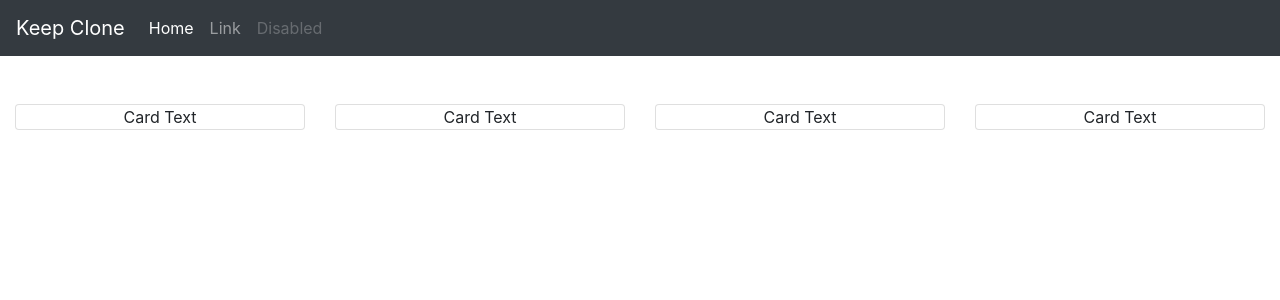
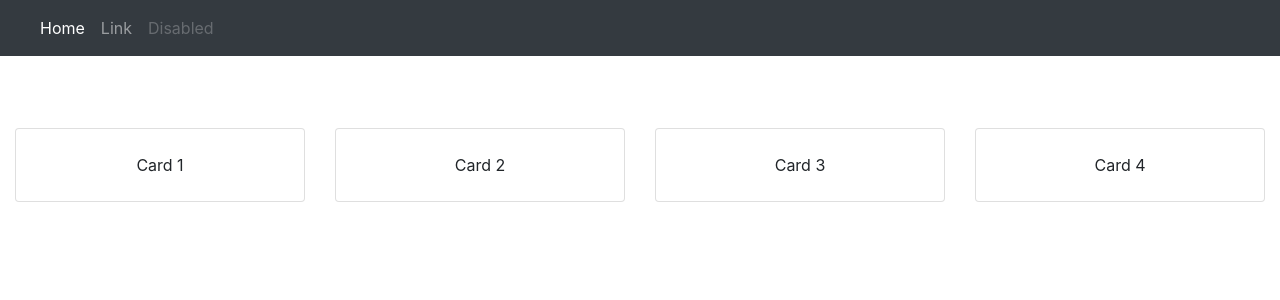
Before and after one commit to bvsatyaram/keep-clone, an Angular app: page / in a window 1280 px wide. Shown: the top 300 px of the page. Built offline with nearby package versions, Linux system fonts and the light colour scheme.

Commit message:
iterate to add multiple cards

```diff
--- a/src/app/app.component.html
+++ b/src/app/app.component.html
@@ -20,5 +20,5 @@
 </nav>
 
 <div class="container-fluid text-center py-5">
-  <app-card-list></app-card-list>
+  <app-card-list [cards]='cards'></app-card-list>
 </div>
--- a/src/app/app.component.ts
+++ b/src/app/app.component.ts
@@ -6,5 +6,10 @@ import { Component } from '@angular/core';
   styleUrls: ['./app.component.css']
 })
 export class AppComponent {
-  title = 'Keep Clone';
+  public cards: Array<any> = [
+    {text: 'Card 1'},
+    {text: 'Card 2'},
+    {text: 'Card 3'},
+    {text: 'Card 4'},
+  ];
 }
--- a/src/app/card-list/card-list.component.ts
+++ b/src/app/card-list/card-list.component.ts
@@ -1,18 +1,17 @@
-import { Component, OnInit } from '@angular/core';
+import { Component, Input, OnInit } from '@angular/core';
 
 @Component({
   selector: 'app-card-list',
   template: `
     <div class="row">
-      <app-card></app-card>
-      <app-card></app-card>
-      <app-card></app-card>
-      <app-card></app-card>
+      <app-card *ngFor='let card of cards' [card]='card'></app-card>
     </div>
   `,
   styles: []
 })
+
 export class CardListComponent implements OnInit {
+  @Input() cards: Array<any>;
 
   constructor() { }
 
--- a/src/app/card/card.component.ts
+++ b/src/app/card/card.component.ts
@@ -1,18 +1,22 @@
-import { Component, OnInit } from '@angular/core';
+import { Component, Input, OnInit } from '@angular/core';
 
 @Component({
   selector: 'app-card',
   template: `
     <div class="card">
       <div class="card-block">
-        <p class="card-text">Card Text</p>
+        <p class="card-text">{{card.text}}</p>
       </div>
     </div>
   `,
-  styles: [],
+  styles: [
+    '.card {margin-top: 1.5rem; padding: 1.5rem;}'
+  ],
   host: {'class': 'col-3'}
 })
 export class CardComponent implements OnInit {
+  @Input() card:any;
+
   constructor() { }
 
   ngOnInit() {
```
